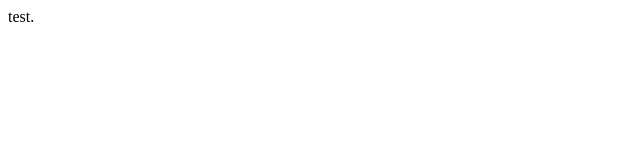
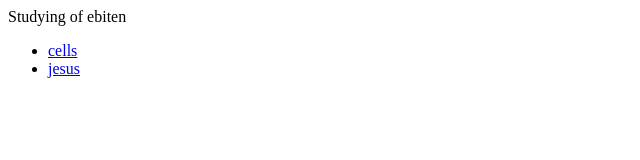
Before and after one commit to bunji2/ebitenstudy, a plain HTML site: page index.html in a window 1280 px wide. Shown: the whole page, without its empty margins (0-640 px from the left). Drawn offline with Linux system fonts and the light colour scheme.

Commit message:
Update index.html

```diff
--- a/index.html
+++ b/index.html
@@ -1 +1,11 @@
-test.
+<html>
+  <title>Studying of ebiten</title>
+  <body>
+    Studying of ebiten
+
+    <ul>
+      <li><a href="cells/">cells</a></li>
+      <li><a href="jesus/">jesus</a></li>
+    </ul>
+  </body>
+</html>
```
